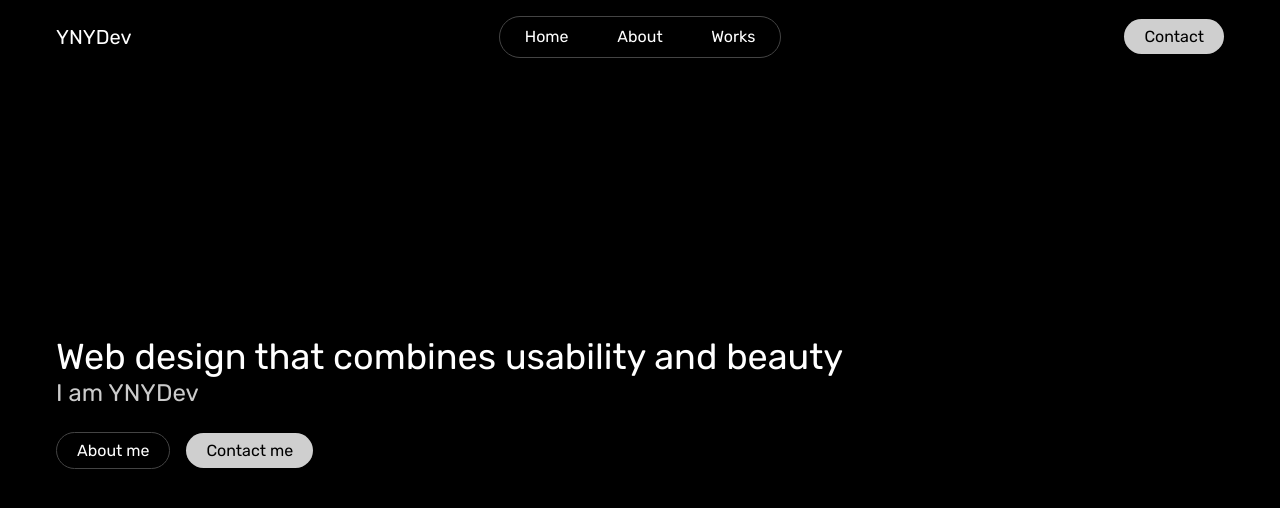
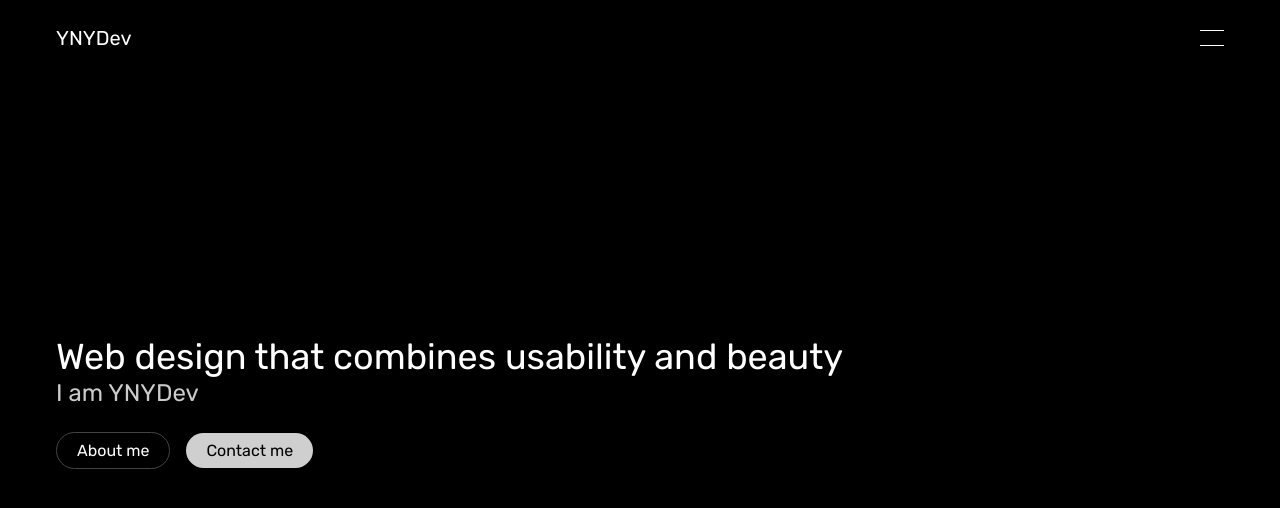
Before and after one commit to ynydev/portfolio, a Next.js app: page / in a window 1280 px wide. Shown: the top 508 px of the page. Built offline with nearby package versions, Linux system fonts and the light colour scheme.

Commit message:
レスポンシブ対応にした

```diff
--- a/src/components/Navbar.tsx
+++ b/src/components/Navbar.tsx
@@ -1,38 +1,64 @@
+"use client"
 import Link from "next/link";
+import { useState } from "react";
+import { Space_Mono } from "next/font/google";
 
 const mainNavLinks = [
-  { "title": "Home", "href": "/" },
-  { "title": "About", "href": "/about" },
-  { "title": "Works", "href": "/works" },
+  { "text": "Home", "href": "/" },
+  { "text": "About", "href": "/about" },
+  { "text": "Works", "href": "/works" },
 ];
 
+const spaceMono = Space_Mono({ weight: "400" });
+
 export default function Navbar() {
+  const [isMenuOpen, setIsMenuOpen] = useState(false);
+
   return (
-    <div className="px-14 fixed top-0 w-full flex grid w-full grid-cols-3 p-4">
+    <div className="flex items-center justify-between px-14 fixed top-0 w-full flex w-full py-6">
       <div className="flex items-center justify-start">
         <Link
           className="text-xl"
           href="/"
         >YNYDev</Link>
       </div>
-      <div className="flex items-center justify-center">
-        <div className="grid grid-cols-3 gap-2 items-center border border-[#444444] rounded-full p-1 overflow-hidden">
-          {mainNavLinks.map((links) => (
-            <div key={links.href} className="hover:shadow-[0_0_100px_50px_rgba(255,_255,_255,_0.2)] rounded-full duration-300">
-              <Link
-                className="flex justify-center px-5 py-1 hover:shadow-[inset_50px_50px_100px_50px_rgba(255,_255,_255,_0.2)] rounded-full duration-300"
-                href={links.href}
-              >{links.title}</Link>
+      <div className="flex items-center justify-end">
+        <button
+          onClick={() => setIsMenuOpen(prevState => !prevState)}
+          className="relative w-6 h-4 flex flex-col justify-between items-center group z-120 outline-none"
+        >
+          <span
+            className={`
+              block h-[1px] w-full bg-white transition-all duration-300
+              ${isMenuOpen ? "rotate-45 translate-y-[7.5px]" : ""}
+            `}
+          />
+          <span
+            className={`
+              block h-[1px] w-full bg-white transition-all duration-300
+              ${isMenuOpen ? "-rotate-45 -translate-y-[7.5px]" : ""}
+            `}
+          />
+        </button>
+        <nav className={`
+          ${isMenuOpen ? "opacity-100" : "opacity-0 pointer-events-none"}
+          fixed inset-0 z-100 flex items-center justify-center
+          bg-black w-full h-full duration-500 grid grid-rows-1 md:grid-cols-2
+        `}>
+          <div className="flex justify-center">
+            <div className="group grid grid-rows-3 gap-8">
+              {mainNavLinks.map((links) => (
+                <Link
+                  key={links.href}
+                  href={links.href}
+                  className={`${spaceMono.className} text-6xl group-hover:text-[#a7a7a7] hover:text-white duration-300`}
+                >
+                  {links.text}
+                </Link>
+              ))}
             </div>
-          ))}
-        </div>
-      </div>
-      <div className="flex items-center justify-end">
-        <Link
-          href="https://discord.com/users/1436998440386297886"
-        >
-          <span className="px-5 py-2 rounded-full bg-[#cfcfcf] hover:bg-white text-black duration-300">Contact</span>
-        </Link>
+          </div>
+        </nav>
       </div>
     </div>
   );
```
